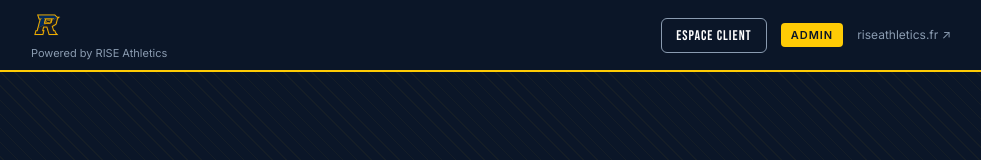
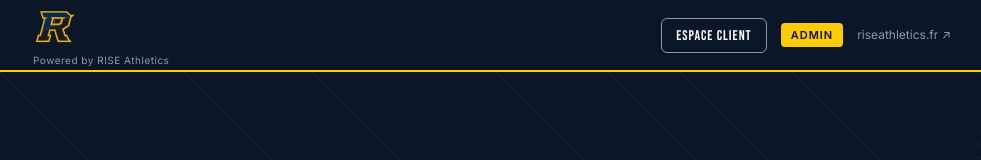
Before and after one commit to MatteoGioCrs/rise-match, a Next.js app in the folder frontend/: page / in a window 1280 px wide. Shown: the top 160 px of the page, without its empty margins (149-1130 px from the left). Built offline with nearby package versions, Linux system fonts and the light colour scheme.

Commit message:
logo update 2

```diff
--- a/frontend/app/page.tsx
+++ b/frontend/app/page.tsx
@@ -226,9 +226,9 @@ function Navbar({ onHome, showNewSearch, onNewSearch }: {
           <img
             src="/rise-logo.svg"
             alt="RISE Logo"
-            style={{ height: "32px", width: "auto", marginBottom: "4px" }}
+            style={{ height: "48px", width: "auto", marginBottom: "2px" }}
           />
-          <div style={{ fontSize: 11, color: C.slate }}>Powered by RISE Athletics</div>
+          <div style={{ fontSize: 10, color: C.slate, letterSpacing: 0.5, marginLeft: 2 }}>Powered by RISE Athletics</div>
         </button>
 
         <div style={{ display: "flex", alignItems: "center", gap: 14 }}>
```
